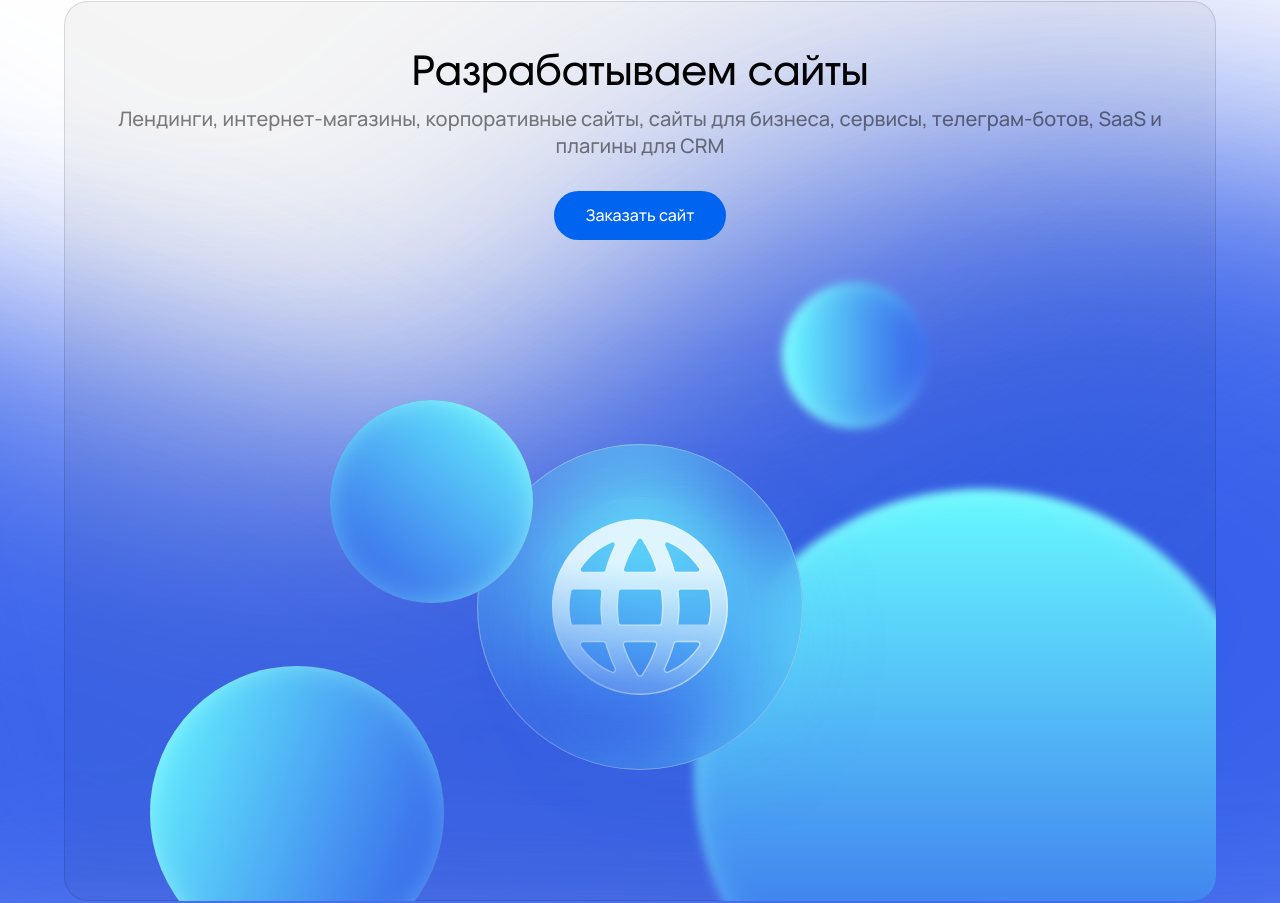
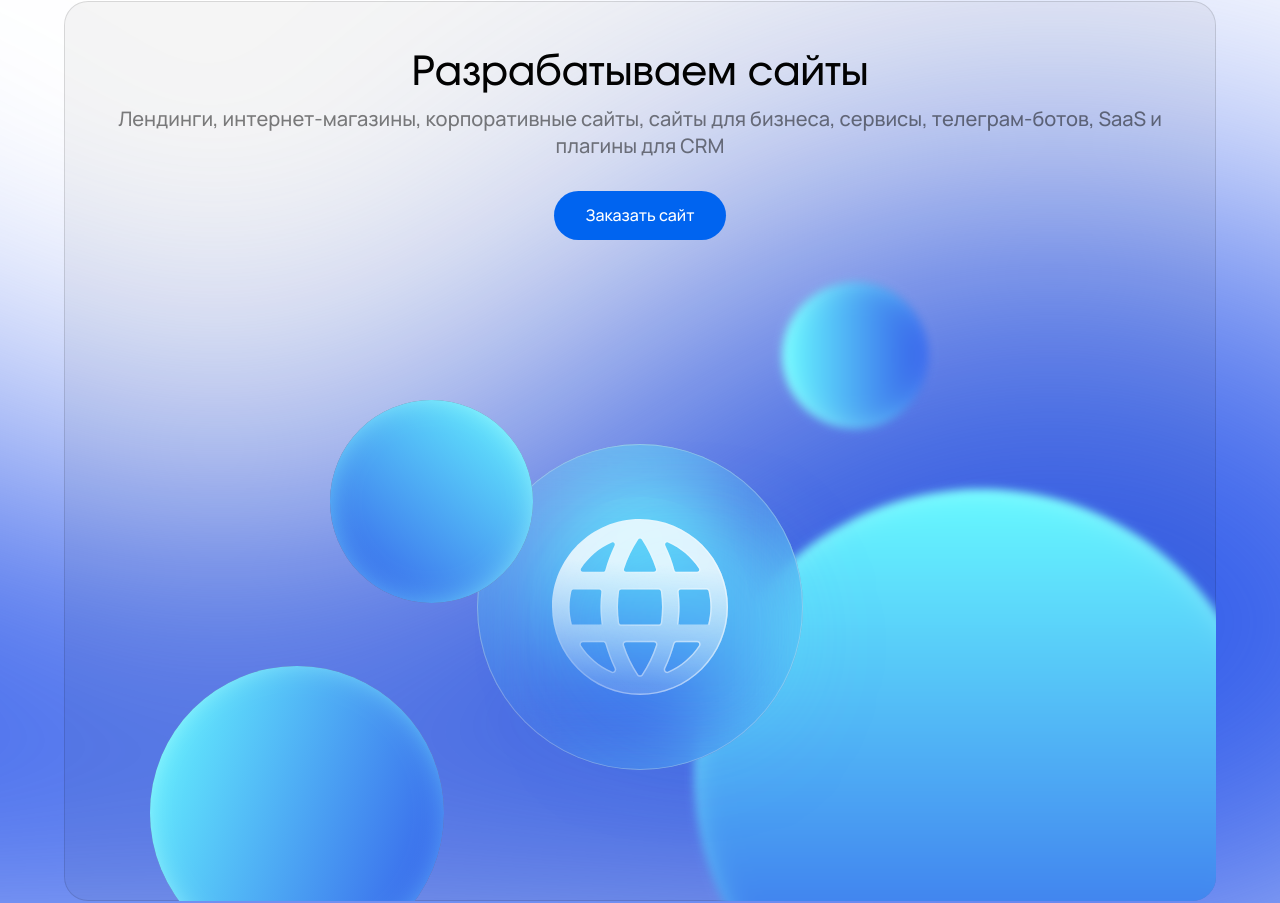
Before and after one commit to exrynooome/alterix, a Next.js app: page / in a window 1280 px wide. Shown: the part 1279-2182 px from the top of the page. Built offline with nearby package versions, Linux system fonts and the light colour scheme.

Commit message:
5 section ended

```diff
--- a/src/components/BgColor/BgColor.module.scss
+++ b/src/components/BgColor/BgColor.module.scss
@@ -94,20 +94,6 @@
   animation: waveFloat1 25s ease-in-out infinite;
 }
 
-.wave2 {
-  filter: blur(120px);
-  opacity: 0.65;
-  animation: waveFloat2 30s ease-in-out infinite;
-  animation-delay: -8s;
-}
-
-.wave3 {
-  filter: blur(100px);
-  opacity: 0.4;
-  animation: waveFloat3 35s ease-in-out infinite;
-  animation-delay: -16s;
-}
-
 @keyframes waveFloat1 {
   0% {
     transform: translateX(0%) scale(1);
@@ -125,36 +111,3 @@
     transform: translateX(0%) scale(1);
   }
 }
-
-@keyframes waveFloat2 {
-  0% {
-    transform: translateX(0%) scale(1);
-  }
-  30% {
-    transform: translateX(10%) scale(1.03);
-  }
-  60% {
-    transform: translateX(-10%) scale(0.97);
-  }
-  85% {
-    transform: translateX(4%) scale(1.01);
-  }
-  100% {
-    transform: translateX(0%) scale(1);
-  }
-}
-
-@keyframes waveFloat3 {
-  0% {
-    transform: translateX(0%) scale(1);
-  }
-  35% {
-    transform: translateX(-12%) scale(1.04);
-  }
-  70% {
-    transform: translateX(12%) scale(0.96);
-  }
-  100% {
-    transform: translateX(0%) scale(1);
-  }
-}
--- a/src/components/BgColor/BgColor.tsx
+++ b/src/components/BgColor/BgColor.tsx
@@ -30,27 +30,6 @@ const BgColor: FunctionComponent<Props> = ({ color, position = 'below' }) => {
                     <path d="M612.192 209.425C427.587 60.4034 127.146 86.8717 0 118.733L177.092 803.138H1214.07L2147.47 837L2409.55 352.444C2415.18 344.555 2370.64 285.219 2147.47 110.978C1868.48 -106.823 1450 33.5969 1318.82 210.277C1187.66 386.957 842.949 395.7 612.192 209.425Z" fill="currentColor"/>
                 </svg>
 
-                <svg
-                    className={`${styles.wave} ${styles.wave2} ${styles[color]}`}
-                    width="2410"
-                    height="837"
-                    viewBox="0 0 2410 837"
-                    fill="none"
-                    xmlns="http://www.w3.org/2000/svg"
-                >
-                    <path d="M612.192 209.425C427.587 60.4034 127.146 86.8717 0 118.733L177.092 803.138H1214.07L2147.47 837L2409.55 352.444C2415.18 344.555 2370.64 285.219 2147.47 110.978C1868.48 -106.823 1450 33.5969 1318.82 210.277C1187.66 386.957 842.949 395.7 612.192 209.425Z" fill="currentColor"/>
-                </svg>
-
-                <svg
-                    className={`${styles.wave} ${styles.wave3} ${styles[color]}`}
-                    width="2410"
-                    height="837"
-                    viewBox="0 0 2410 837"
-                    fill="none"
-                    xmlns="http://www.w3.org/2000/svg"
-                >
-                    <path d="M612.192 209.425C427.587 60.4034 127.146 86.8717 0 118.733L177.092 803.138H1214.07L2147.47 837L2409.55 352.444C2415.18 344.555 2370.64 285.219 2147.47 110.978C1868.48 -106.823 1450 33.5969 1318.82 210.277C1187.66 386.957 842.949 395.7 612.192 209.425Z" fill="currentColor"/>
-                </svg>
             </div>
         </div>
     )
```
